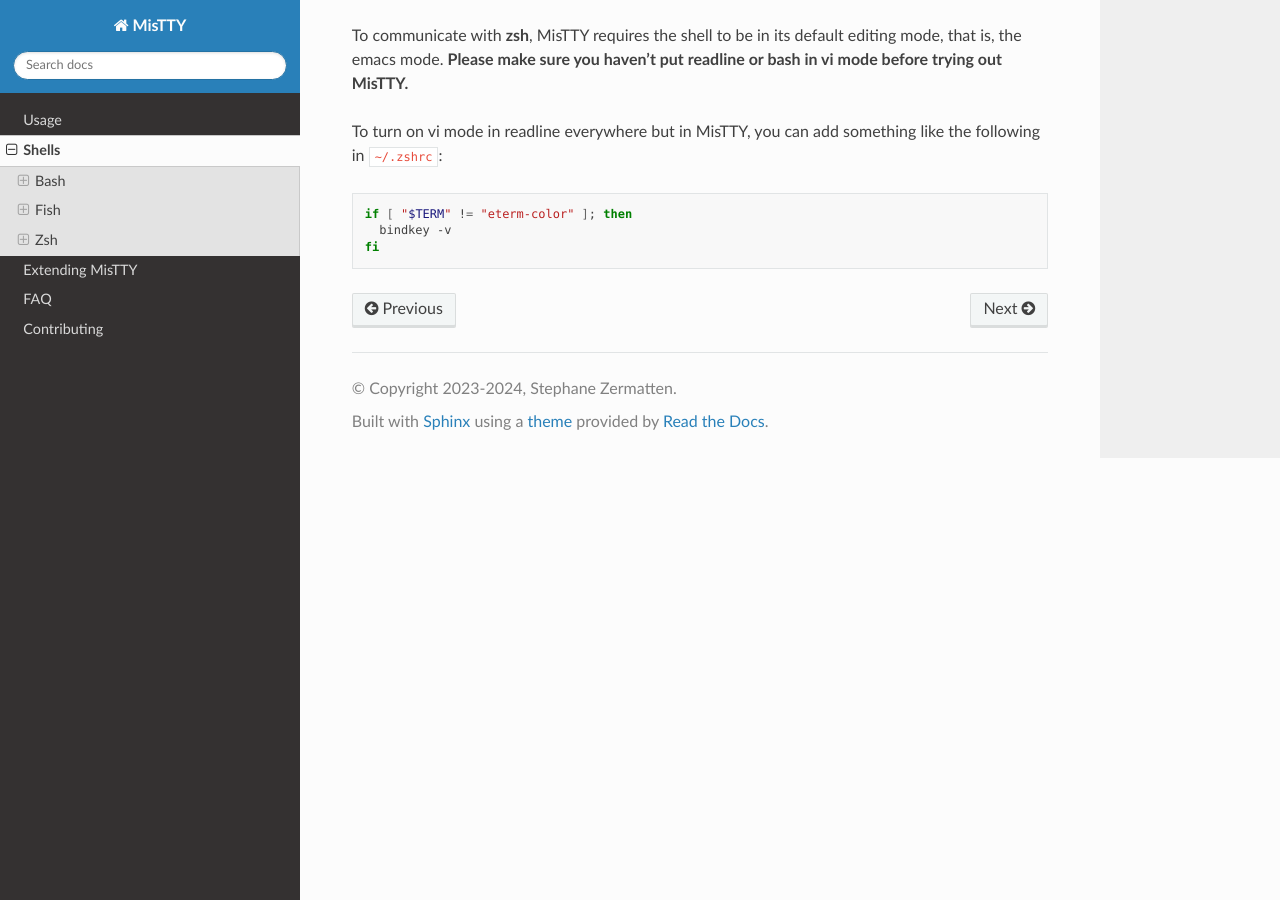
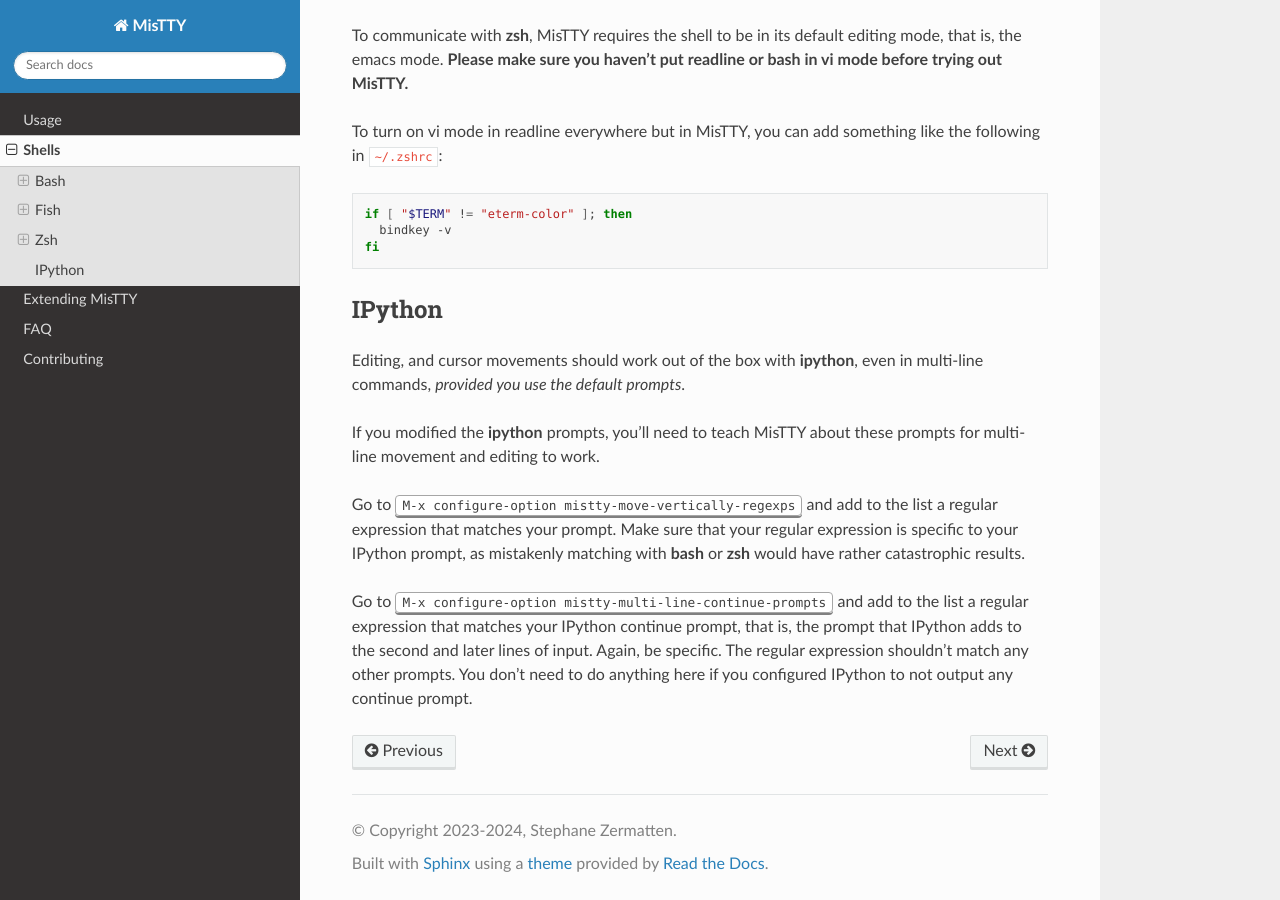
Before and after one commit to szermatt/mistty, a Sphinx documentation site: the page built from docs/source/shells.rst, in a window 1280 px wide and 900 px high, scrolled down 4933 px. Built offline with Sphinx 7.4.7 and the Read the Docs theme 3.1.0, drawn with Linux system fonts in a browser that asks for light colours.

Commit message:
docs: Mention ipython as a shell.
With the latest changes, editing and movements should work in ipython.
The solution relies on being able to detect ipython prompts, so it could
fail if the user configured the prompt. The documention mentions that.

```diff
--- a/docs/source/shells.rst
+++ b/docs/source/shells.rst
@@ -288,3 +288,33 @@
    if [ "$TERM" != "eterm-color" ]; then
      bindkey -v
    fi
+
+.. _ipython:
+
+IPython
+-------
+
+Editing, and cursor movements should work out of the box with
+:program:`ipython`, even in multi-line commands, *provided you use the
+default prompts*.
+
+.. index::
+   pair: variable; mistty-move-vertically-regexps
+   pair: variable; mistty-multi-line-continue-prompts
+
+If you modified the :program:`ipython` prompts, you'll need to teach
+MisTTY about these prompts for multi-line movement and editing to
+work.
+
+Go to :kbd:`M-x configure-option mistty-move-vertically-regexps` and
+add to the list a regular expression that matches your prompt. Make
+sure that your regular expression is specific to your IPython prompt,
+as mistakenly matching with :program:`bash` or :program:`zsh` would
+have rather catastrophic results.
+
+Go to :kbd:`M-x configure-option mistty-multi-line-continue-prompts`
+and add to the list a regular expression that matches your IPython
+continue prompt, that is, the prompt that IPython adds to the second
+and later lines of input. Again, be specific. The regular expression
+shouldn't match any other prompts. You don't need to do anything here
+if you configured IPython to not output any continue prompt.
```
Also changed, not shown: README.md (+4 -1 lines), 1 other file.
